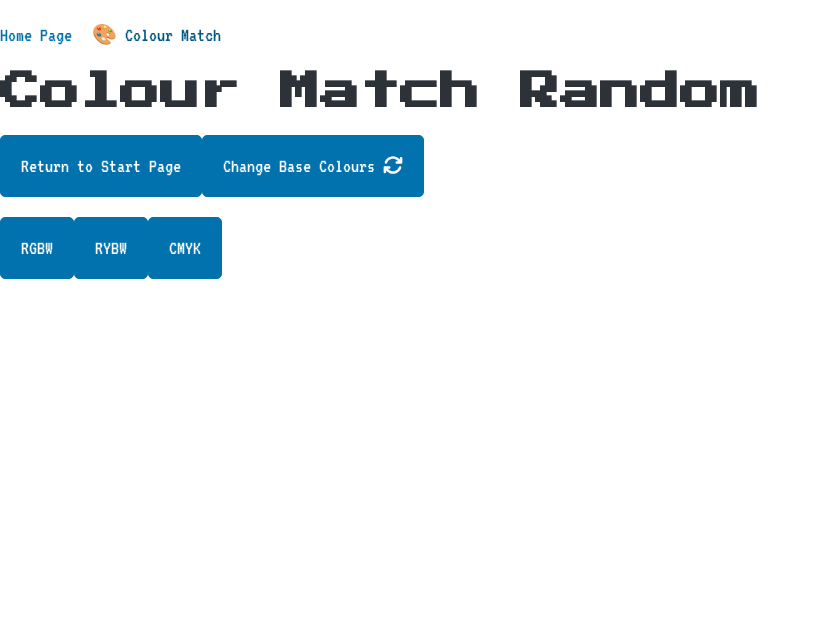
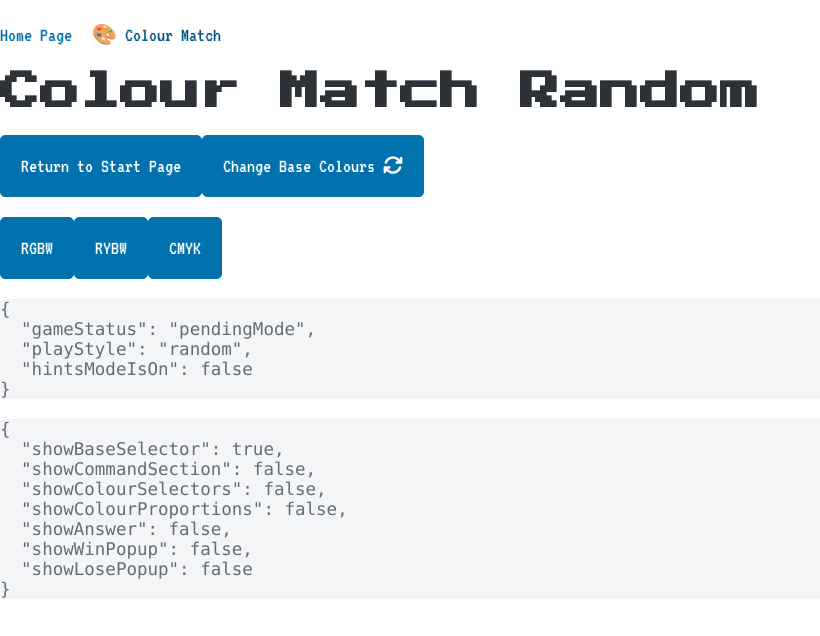
Before and after one commit to junjunjansent/color-project-ts, a React (Vite) app: page /game/colour/matchRandom in a window 1280 px wide. Shown: the top 636 px of the page, without its empty margins (0-820 px from the left). Built offline with nearby package versions, Linux system fonts and the light colour scheme.

Commit message:
Progress:ColourGame: Initialised Mixing Ratios

```diff
--- a/src/features/colour/colourRGBUtils.ts
+++ b/src/features/colour/colourRGBUtils.ts
@@ -1,6 +1,8 @@
 import colourEmotionsVariationDataArr from "./colourEmotionsVariationDataArr.json";
 import colourEmotionsMainDataArr from "./colourEmotionsMainDataArr.json";
 import { type RGB, type ColourEmotionsData } from "./colourConstants";
+
+// ----------- Pure functions
 
 const randomiseRGB = () => {
   const RValue = Math.floor(Math.random() * 256);
@@ -57,6 +59,8 @@ const convertHEXtoRGB = (hex: string): RGB => {
   return { R: RValue, G: GValue, B: BValue };
 };
 
+// ----------- Impure functions
+
 const getClosestEmotionsData = (rgb: RGB): ColourEmotionsData => {
   // requires colourEmotionsVariationsData.json with .rgb values
   // efficient for now... for ~100 variations
--- a/src/features/colour/match/colourGameReducer.ts
+++ b/src/features/colour/match/colourGameReducer.ts
@@ -35,70 +35,41 @@
 
 import type { GameStatus } from "../../gameConstants";
 import {
-  type ColourMatchBasesFull,
-  type ColourMatchBase,
-  // ColourLevelDetails,
+  type ColourMatchBaseNames,
+  type ColourGamePlayStyle,
 } from "./colourMatchConstants";
-
-// ---------- Googled this
-// Idea was to restrict typing to ensure proportions would have desired keys
-
-// "`rgbBase${string}` ? K : never" ==> used to filter keys in indicated format
-// "in" is used to loop and create a new object type if a property exists in an object
-type KeysRGBBase<T> = {
-  [K in keyof T as K extends `rgbBase${string}` ? K : never]: number;
-  // {"rgbBase1": number; "rgbBase2": number; ... }
-};
-
-type BaseToProportion = {
-  [K in ColourMatchBase]: KeysRGBBase<ColourMatchBasesFull[K]>;
-  // ["rgbBase1", "rgbBase2", ... ]["RGBW" | "RYBW" | "CMYK" ]
-};
+import { randomiseColourProportions } from "./colourMatchUtils";
 
 // ---------- Type: Additional
 
-interface ColourGameLevelTracker<
-  Base extends ColourMatchBase = ColourMatchBase
-> {
+interface ColourGameLevelTracker {
   currentLevel: number;
   currentRound: number;
   memory: {
     level: number;
     round: number;
-    colorProportion: BaseToProportion[Base];
+    colorProportion: Record<string, number>;
   }[];
 }
 
 // ---------- Typing State
 
-interface ColourGameModelState<Base extends ColourMatchBase = ColourMatchBase> {
-  status: GameStatus;
-  playStyle: "Random" | "Levelled" | null;
-  base: Base | undefined;
-  correctColourProportion: BaseToProportion[Base] | undefined;
-  currentColourProportion: BaseToProportion[Base] | undefined;
+// TODO - TOLEARN: a bit difficult to type ColourProportion exactly :\
+interface ColourGameModelState {
+  gameStatus: GameStatus;
+  playStyle: ColourGamePlayStyle | undefined;
+  base: ColourMatchBaseNames | undefined;
+  correctColourProportion: Record<string, number> | undefined;
+  currentColourProportion: Record<string, number> | undefined;
   progress: ColourGameLevelTracker | undefined;
-  timer: {
-    timerCount: number;
-    timerIsRunning: boolean;
-  };
+  timer:
+    | {
+        timerCount: number;
+        timerIsRunning: boolean;
+      }
+    | undefined;
   hintsModeIsOn: boolean; // RGB of 4 Colour Bases, RGB of Current Proportion, RGB of Correct Proportion
 }
-
-// To be Calculated:
-// - RGB of Current Proportion
-// - RGB of Correct Proportion
-
-// interface ColourGameViewState {
-//   showHints: boolean;
-//   showBaseSelector: boolean;
-//   showCommandSection: boolean;
-//   showColourSelectors: boolean;
-//   showColourProportions: boolean;
-//   showAnswer: boolean;
-//   showWinPopup: boolean;
-//   showLosePopup: boolean;
-// }
 
 type ColourGameState = ColourGameModelState;
 
@@ -113,16 +84,13 @@ type ColourGameViewState = {
 };
 
 const initialColourGameState: ColourGameState = {
-  status: "pendingMode",
-  playStyle: null,
+  gameStatus: "pendingMode",
+  playStyle: undefined,
   base: undefined,
   correctColourProportion: undefined,
   currentColourProportion: undefined,
   progress: undefined,
-  timer: {
-    timerCount: 0,
-    timerIsRunning: false,
-  },
+  timer: undefined,
   hintsModeIsOn: false,
 };
 
@@ -140,7 +108,14 @@ const getViewStateFromGameStatus = (
 
 // ---------- Typing Action
 
-type ColourGameModelAction<Base extends ColourMatchBase = ColourMatchBase> =
+type ColourGameModelAction =
+  | {
+      type: "PENDING_RANDOM_PLAY";
+    }
+  | {
+      type: "INITIALISE_PLAY";
+      payload: { newBase: ColourMatchBaseNames };
+    }
   // | {
   //     type: "INITIALISE_PLAY";
   //     payload: {
@@ -148,28 +123,31 @@ type ColourGameModelAction<Base extends ColourMatchBase = ColourMatchBase> =
   //       newPlayStyle: "Random" | "Levelled";
   //     };
   //   }
+  // | {
+  //     type: "INITIALISE";
+  //   }
   | {
       type: "SET_GAME_STATUS";
       payload: { newGameStatus: GameStatus };
     }
   | {
       type: "SET_PLAYSTYLE";
-      payload: { newPlayStyle: "Random" | "Levelled" | null };
+      payload: { newPlayStyle: ColourGamePlayStyle };
     }
   | {
       type: "SET_BASE";
-      payload: { newBase: Base };
+      payload: { newBase: ColourMatchBaseNames };
     }
   | {
       type: "SET_CORRECT_PROPORTION";
       payload: {
-        newCorrectProportion: BaseToProportion[Base];
+        newCorrectProportion: Record<string, number>;
       };
     }
   | {
       type: "SET_CURRENT_PROPORTION";
       payload: {
-        changeCurrentProportion: BaseToProportion[Base];
+        changeCurrentProportion: Record<string, number>;
       };
     }
   | {
@@ -214,8 +192,31 @@ type ColourGameAction = ColourGameModelAction | ColourGameViewAction;
 const colourGameReducer = (
   state: ColourGameState,
   action: ColourGameAction
-) => {
+): ColourGameState => {
   switch (action.type) {
+    case "PENDING_RANDOM_PLAY":
+      return {
+        ...initialColourGameState,
+        gameStatus: "pendingMode",
+        playStyle: "random",
+      };
+    case "INITIALISE_PLAY":
+      if (!state.playStyle) {
+        throw new Error("No Play Style Selected to initialise Colour Game!");
+      }
+      return {
+        ...state,
+        gameStatus: "initialisePlay",
+        base: action.payload.newBase,
+        correctColourProportion: randomiseColourProportions(
+          state.playStyle,
+          action.payload.newBase
+        ),
+      };
+    case "SET_BASE":
+      return { ...state, base: action.payload.newBase };
+    // case "INITIALISE":
+    //   return { initialColourGameState };
     case "RESET":
       // Model GameStatus set to pendingMode
       // may not be an option, might force back to start page
@@ -224,10 +225,6 @@ const colourGameReducer = (
       // Model playStyle changes
       // Model GameStatus remains at pendingMode
       return { ...state, playStyle: action.payload.newPlayStyle };
-    case "SET_BASE":
-      // Model base changes
-      // Model GameStatus set to initialisePlay
-      return { ...state, base: action.payload.newBase };
     case "SET_CORRECT_PROPORTION":
       // Model correctColourProportion is calculated/randomised
       return state;
@@ -238,7 +235,7 @@ const colourGameReducer = (
 
     // --- View Action.types
     case "SET_VIEW_HINTS":
-      return { ...state, showHints: action.payload.isHintsShown };
+      return { ...state, hintsModeIsOn: action.payload.isHintsShown };
     // case "SET_VIEW_BASE_SELECTOR":
     //   return { ...state, showBaseSelector: action.payload.isBaseSelectorShown };
     // case "SET_VIEW_COMMAND_SECTION":
--- a/src/features/colour/match/colourMatchConstants.ts
+++ b/src/features/colour/match/colourMatchConstants.ts
@@ -1,7 +1,9 @@
 // import { type RGB } from "../colourConstants";
 
+// ---------- Colour Base
+
 // I included baseName for easier UI rendering
-const ColourMatchBaseCore = {
+const colourMatchBases = {
   RGBW: {
     baseName: "RGBW",
     baseType: "Additive",
@@ -28,10 +30,21 @@ const ColourMatchBaseCore = {
   },
 } as const;
 
-type ColourMatchBasesFull = typeof ColourMatchBaseCore;
-type ColourMatchBase = keyof ColourMatchBasesFull;
+type ColourMatchBasesFull = typeof colourMatchBases;
+type ColourMatchBaseNames = keyof ColourMatchBasesFull;
 
-const ColourLevelDetails = {
+// specific function for type checking via type predicate
+const isColourMatchBase = (value: string): value is ColourMatchBaseNames => {
+  return value in colourMatchBases; // use in operator to check Boolean
+};
+
+// ---------- Colour Play Style
+
+type ColourGamePlayStyle = "random" | "levelled";
+
+// ---------- Colour Level
+
+const colourLevelDetails = {
   level1: {
     level: 1,
     coloursAvail: 2,
@@ -77,8 +90,10 @@ const ColourLevelDetails = {
 } as const;
 
 export {
-  ColourMatchBaseCore,
-  ColourLevelDetails,
+  colourMatchBases,
+  colourLevelDetails,
   type ColourMatchBasesFull,
-  type ColourMatchBase,
+  type ColourMatchBaseNames,
+  type ColourGamePlayStyle,
+  isColourMatchBase,
 };
--- a/src/pages/games/colour/ColourMatchRandom.tsx
+++ b/src/pages/games/colour/ColourMatchRandom.tsx
@@ -20,7 +20,8 @@ import {
   getViewStateFromGameStatus,
 } from "../../../features/colour/match/colourGameReducer";
 import {
-  ColourMatchBaseCore,
+  colourMatchBases,
+  isColourMatchBase,
   // type ColourMatchBase,
 } from "../../../features/colour/match/colourMatchConstants";
 
@@ -33,40 +34,30 @@ const ColourMatchRandom = () => {
     initialColourGameState
   );
 
-  // initialise playStyle
-  const initialisePlay = () => {
-    dispatch({
-      type: "SET_GAME_STATUS",
-      payload: { newGameStatus: "pendingMode" },
-    });
-    dispatch({
-      type: "SET_PLAYSTYLE",
-      payload: { newPlayStyle: "Random" },
-    });
-  };
-
   useEffect(() => {
-    initialisePlay();
+    dispatch({ type: "PENDING_RANDOM_PLAY" });
   }, []);
 
   // --------- handlers
-  const handleBaseSelector = (baseName: string) => {
-    log(baseName);
-    // if (baseName in ColourMatchBase)
-    // //   dispatch({
-    // //     type: "SET_BASE",
-    // //     payload: { newBase: baseName },
-    // //   });
-    // // dispatch({
-    // //   type: "SET_BASE",
-    // //   payload: { newBase: baseName },
-    // // });
+  const handleChangeBaseColours = (): void => {
+    dispatch({ type: "PENDING_RANDOM_PLAY" });
   };
 
+  const handleBaseSelector = (baseName: string): void => {
+    if (isColourMatchBase(baseName)) {
+      dispatch({
+        type: "INITIALISE_PLAY",
+        payload: { newBase: baseName },
+      });
+    }
+  };
+
+  // ----------- cleanup every render
   const colourGameViewState: ColourGameViewState = getViewStateFromGameStatus(
-    colourGameModelState.status
+    colourGameModelState.gameStatus
   );
   log(colourGameModelState);
+  log(colourGameViewState);
 
   return (
     <>
@@ -78,7 +69,7 @@ const ColourMatchRandom = () => {
           <Link to={PATHS.GAME.COLOUR.START}>
             <button>Return to Start Page</button>
           </Link>
-          <button>
+          <button onClick={handleChangeBaseColours}>
             Change Base Colours <FontAwesomeIcon icon={faArrowsRotate} />
           </button>
         </div>
@@ -108,7 +99,7 @@ const ColourMatchRandom = () => {
 
       {colourGameViewState.showBaseSelector && (
         <section id="difficulty-section">
-          {Object.keys(ColourMatchBaseCore).map((baseName) => (
+          {Object.keys(colourMatchBases).map((baseName) => (
             <button key={baseName} onClick={() => handleBaseSelector(baseName)}>
               {baseName}
             </button>
@@ -120,6 +111,9 @@ const ColourMatchRandom = () => {
         </button> --> */}
         </section>
       )}
+
+      <pre>{JSON.stringify(colourGameModelState, null, 2)}</pre>
+      <pre>{JSON.stringify(colourGameViewState, null, 2)}</pre>
     </>
   );
 };
```
Also changed, not shown: src/features/colour/match/colourMatchUtils.ts (+61 -2 lines).
